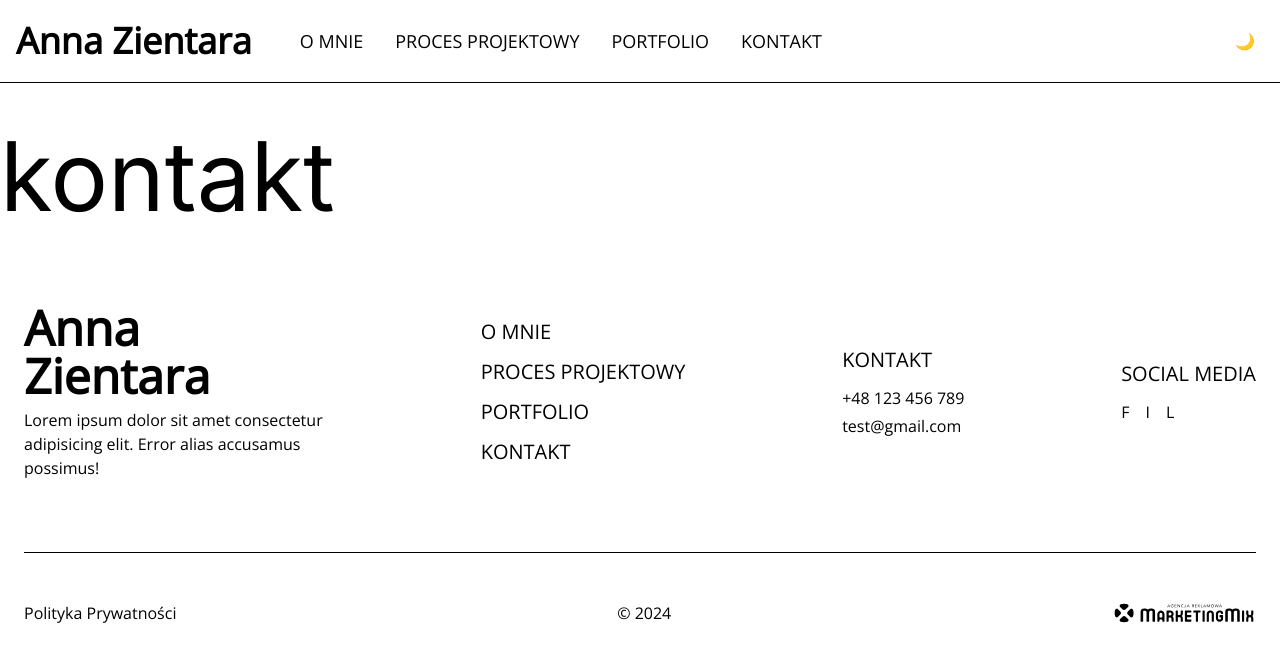
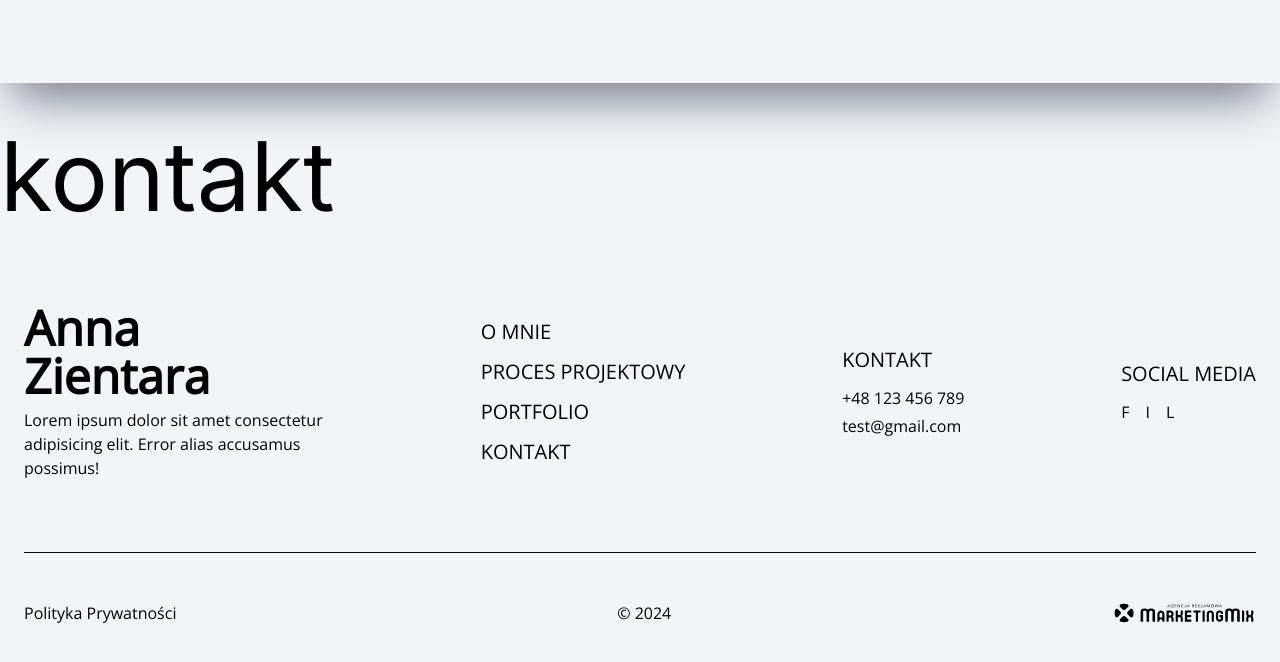
Before and after one commit to marketingMixNT/architect-portfolio, a Next.js app: page /contact in a window 1280 px wide. Shown: the top 662 px of the page. Built offline with nearby package versions, Linux system fonts and the light colour scheme.

Commit message:
finish styling navigation and home header

```diff
--- a/app/(client)/about/page.tsx
+++ b/app/(client)/about/page.tsx
@@ -1,5 +1,5 @@
+import Header from '@/app/components/Header'
 import type { Metadata } from 'next'
-import Navbar from '@/app/components/nav/Navbar'
 
 export const metadata: Metadata = {
 	title: 'O mnie | Anna Zientara',
@@ -9,9 +9,7 @@ export const metadata: Metadata = {
 export default function About() {
 	return (
 		<>
-			<header className=''>
-				<Navbar/>
-			</header>
+			<Header />
 
 			<main className='mt-32'>
 				<p className='font-heading text-8xl'>o mnie</p>
--- a/app/(client)/layout.tsx
+++ b/app/(client)/layout.tsx
@@ -11,9 +11,9 @@ export default function RootLayout({
 	children: React.ReactNode
 }>) {
 	return (
-		<html lang='pl' className=''>
+		<html lang='pl' className='scroll-smooth scroll-p-20'>
 			<body
-				className={`${font_heading} ${font_text}  font-text bg-bgLight-400 dark:bg-bgDark-400 selection:bg-ownPink-600 scroll-smooth duration-300`}>
+				className={`${font_heading} ${font_text}  font-text bg-bgLight-400 dark:bg-bgDark-400 selection:bg-ownPink-600  duration-300`}>
 				<Provider>
 					{children}
 					<Footer />
--- a/app/components/BaseLink.tsx
+++ b/app/components/BaseLink.tsx
@@ -2,10 +2,14 @@ import React from 'react'
 import Link from 'next/link'
 import { ArrowRight } from 'lucide-react'
 
+
 const BaseLink = (props:{href:string, children:React.ReactNode, className?:string}) => {
+
+	const linkHover = `relative w-fit  after:block after:content-[''] after:absolute after:bottom-0 after:h-[1px]  after:w-[75%] after:scale-x-0 after:hover:scale-x-100 after:transition after:duration-300 after:origin-left after:bg-fontDark dark:after:bg-fontLight`
+
 	return (
-		<Link href={props.href} className={`text-xl uppercase flex  items-center gap-2 group ${props.className}`}>
-			{props.children} <ArrowRight className='w-4 group-hover:translate-x-2 duration-300' />
+		<Link href={props.href} className={`text-xl uppercase flex items-center gap-2 group ${props.className}  ${linkHover}  `}>
+			{props.children} <ArrowRight className={`w-4 group-hover:translate-x-2 duration-300 `} />
 		</Link>
 	)
 }
--- /dev/null
+++ b/app/components/Header.tsx
@@ -0,0 +1,18 @@
+import React from 'react'
+import Navbar from './nav/Navbar'
+
+const Header = () => {
+	return (
+		<header className=" w-full h-[50vh] bg-[url('/assets/hero--mobile.webp')] sm:bg-[url('/assets/hero.webp')] bg-center bg-cover bg-no-repeat sm:bg-fixed bg-blend-multiply bg-gray-500 flex justify-center items-center relative">
+			<Navbar />
+
+            <h1 className='text-7xl sm:text-9xl text-fontLight'>O mnie</h1>
+
+
+
+
+		</header>
+	)
+}
+
+export default Header
--- /dev/null
+++ b/app/components/home/Header.tsx
@@ -0,0 +1,34 @@
+import React from 'react'
+import Link from 'next/link'
+
+import { CircleArrowDown } from 'lucide-react'
+
+import Navbar from '@/app/components/nav/Navbar'
+import BaseLink from '@/app/components/BaseLink'
+const Header = () => {
+	return (
+		<header className="relative flex justify-center items-center  w-full h-screen bg-[url('/assets/hero--mobile.webp')] sm:bg-[url('/assets/hero.webp')] bg-center bg-cover bg-no-repeat sm:bg-fixed bg-blend-multiply bg-gray-400 text-fontLight">
+			<Navbar />
+
+			<div className=' flex flex-col md:flex-row justify-between gap-12 sm:gap-0 sm:h-[70%] 2xl:h-[60%] w-[90%] '>
+				<div className='xl:w-1/3'>
+					<h1 className='text-7xl sm:text-9xl'>Interior Design Studio</h1>
+				</div>
+				<div className='flex flex-col gap-6 justify-end items-end pl-20 sm:pl-0  xl:w-1/3 2xl:w-1/4  text-end'>
+					<p className='text-xl sm:text-2xl'>
+						Lorem ipsum dolor sit amet consectetur adipisicing elit. Nam nesciunt accusamus voluptatem?
+					</p>
+					<BaseLink href='/portfolio' className='after:bg-white '>
+						Sprawdź
+					</BaseLink>
+				</div>
+			</div>
+
+			<Link href='/#o-mnie'>
+				<CircleArrowDown className='absolute bottom-4 sm:bottom-12 left-1/2 -translate-x-1//2 sm:left-[4.6rem] w-12 h-12 animate-pulse' />
+			</Link>
+		</header>
+	)
+}
+
+export default Header
--- a/app/components/nav/NavLink.tsx
+++ b/app/components/nav/NavLink.tsx
@@ -1,13 +1,31 @@
 import Link from 'next/link'
+
 import { usePathname } from 'next/navigation'
 
-const NavLink = (props: { link: { href: string; label: string },onClick?: () => void }) => {
+const NavLink = (props: {
+	link: { href: string; label: string }
+	onClick?: () => void
+	isScrolled?: boolean
+	mobile?: boolean
+}) => {
+	const linkHover = `relative w-fit block after:block after:content-[''] after:absolute after:h-[1px]  after:w-[75%] after:scale-x-0 after:hover:scale-x-100 after:transition after:duration-300 after:origin-left ${
+		props.isScrolled ? ' after:bg-secondary-400 dark:after:bg-primary-400 ' : 'after:bg-primary-400 '
+	}
+		${props.mobile ? ' after:bg-fontDark dark:after:bg-fontLight' : ''} `
+
+	const actionLink = `relative w-fit block after:block after:content-[''] after:absolute after:h-[1px]  after:w-[75%]  after:scale-x-100 after:transition after:duration-300 after:origin-left`
+
 	const pathname = usePathname()
 
 	return (
 		<li>
-			<Link onClick={props.onClick}  href={props.link.href} className={`text-2xl lg:text-lg uppercase ${linkHover} ${
-				pathname === props.link.href ? 'text-yellow-400 ' : ''}`}>
+			<Link
+				onClick={props.onClick}
+				href={props.link.href}
+				className={`text-2xl lg:text-base uppercase
+					${props.isScrolled ? ' text-fontDark dark:text-fontLight' : ''}
+					${props.mobile ? ' text-fontDark dark:text-fontLight' : ''}
+					${linkHover} ${pathname === props.link.href ? actionLink : ''}`}>
 				{props.link.label}
 			</Link>
 		</li>
@@ -15,5 +33,3 @@ const NavLink = (props: { link: { href: string; label: string },onClick?: () =>
 }
 
 export default NavLink
-
-const linkHover = `relative w-fit block after:block after:content-[''] after:absolute after:h-[1px] after:bg-secondary-400 dark:after:bg-primary-400 after:w-[75%] after:scale-x-0 after:hover:scale-x-100 after:transition after:duration-300 after:origin-left`
--- a/app/components/nav/Navbar.tsx
+++ b/app/components/nav/Navbar.tsx
@@ -1,11 +1,13 @@
 'use client'
 
+import { useState, useEffect } from 'react'
 import Link from 'next/link'
-import ThemeToggler from './ThemeToggler'
-import NavLink from './NavLink'
+
 import { Sling as Hamburger } from 'hamburger-react'
-import { useState, useEffect } from 'react'
-import MobileMenu from './MobileMenu'
+
+import NavLink from '@/app/components/nav/NavLink'
+import ThemeToggler from '@/app/components/nav/ThemeToggler'
+import MobileMenu from '@/app/components/nav/MobileMenu'
 
 const navLinks = [
 	{ href: '/o-mnie', label: 'O mnie' },
@@ -40,24 +42,35 @@ const Navbar = () => {
 
 	return (
 		<>
-			<nav className={` fixed top-0 left-0 right-0 z-50 transition-all ${isScrolled ? 'bg-white dark:bg-black' : ''}`}>
+			<nav
+				className={` fixed top-0 left-0 right-0  text-fontLight   shadow-2xl shadow-gray-500 dark:shadow-gray-800 transition-all z-50 ${
+					isScrolled ? 'bg-primary-600 dark:bg-secondary-400' : ''
+				}`}>
 				{/* CONTAINER */}
-				<div className={`max-w-[1800px] mx-auto flex justify-between items-center  px-1 sm:px-4 py-3 lg:py-5 border-b  ${!isScrolled ? ' border-secondary-400 dark:border-primary-400' : 'border-primary-400 dark:border-secondary-400'}`}>
+				<div
+					className={`max-w-[1800px] mx-auto flex justify-between items-center  px-4 py-3 lg:py-5 border-b  ${
+						!isScrolled ? ' border-primary-400 ' : 'border-primary-600 dark:border-secondary-400'
+					}`}>
+					{/* links */}
 					<div className='flex'>
-						<Link href='/' className='text-3xl sm:text-4xl font-semibold mr-12'>
+						<Link
+							href='/'
+							className={`mr-12 text-3xl sm:text-4xl font-semibold  ${
+								isScrolled ? 'text-fontDark dark:text-fontLight' : ''
+							}`}>
 							Anna Zientara
 						</Link>
 
 						<ul className='hidden lg:flex justify-center items-center gap-8'>
 							{navLinks.map((link, index) => (
-								<NavLink key={index} link={link} />
+								<NavLink key={index} link={link} isScrolled={isScrolled} />
 							))}
 						</ul>
 					</div>
-
+					{/* themeToggler & hamburger */}
 					<div className='flex gap-4'>
-						<ThemeToggler className='hidden lg:block' />
-						<div className='lg:hidden'>
+						<ThemeToggler className='hidden lg:block' isScrolled={isScrolled} />
+						<div className={`lg:hidden ${isScrolled ? 'text-fontDark dark:text-fontLight' : ''}`}>
 							<Hamburger toggled={isOpen} toggle={setOpen} distance='sm' label='Otwórz menu' />
 						</div>
 					</div>
--- a/app/components/nav/ThemeToggler.tsx
+++ b/app/components/nav/ThemeToggler.tsx
@@ -1,21 +1,68 @@
+// 'use client'
+
+// import React, { useEffect, useState } from 'react'
+// import { useTheme } from 'next-themes'
+
+// import { Sun, Moon } from 'lucide-react'
+
+// const ThemeToggler = (props: { className?: string; isScrolled?: boolean }) => {
+// 	const [mounted, setMounted] = useState(false)
+// 	const { theme, setTheme } = useTheme()
+
+// 	useEffect(() => setMounted(true), [])
+
+// 	if (!mounted) return null
+
+// 	return (
+// 		<button
+// 			className={`p-2 border border-transparent rounded-lg hover:bg-gray-200 hover:bg-opacity-10 duration-500  ${
+// 				props.className
+// 			} ${props.isScrolled ? 'hover:border-fontDark dark:hover:border-fontLight' : 'hover:border-fontLight'}  `}
+// 			onClick={() => setTheme(theme === 'dark' ? 'light' : 'dark')}>
+// 			{theme === 'dark' ? (
+// 				<Sun className='dark:text-fontLight' />
+// 			) : (
+// 				<Moon
+// 					className={`text-fontDark  ${props.isScrolled ? 'text-fontDark dark:text-fontLight' : 'lg:text-fontLight'}`}
+// 				/>
+// 			)}
+// 		</button>
+// 	)
+// }
+
+// export default ThemeToggler
+
 'use client'
 
 import React, { useEffect, useState } from 'react'
 import { useTheme } from 'next-themes'
 
-const ThemeToggler = (props: { className?: string }) => {
+import { Sun, Moon } from 'lucide-react'
+
+const ThemeToggler = (props: { className?: string; isScrolled?: boolean }) => {
   const [mounted, setMounted] = useState(false)
-	const { theme, setTheme } = useTheme()
+  const { theme, setTheme, resolvedTheme } = useTheme()
 
-	useEffect(() => setMounted(true), [])
+  useEffect(() => {
+    setMounted(true)
+  }, [])
 
   if (!mounted) return null
 
   return (
     <button
-			className={`border border-transparent hover:border-black p-2 rounded-lg hover:bg-gray-200 hover:bg-opacity-10 duration-500 ${props.className}`}
-			onClick={() => setTheme(theme === 'dark' ? 'light' : 'dark')}>
-			{theme === 'dark' ? '🌞' : '🌙'}
+      className={`p-2 border border-transparent rounded-lg hover:bg-gray-200 hover:bg-opacity-10 duration-500  ${
+        props.className
+      } ${props.isScrolled ? 'hover:border-fontDark dark:hover:border-fontLight' : 'hover:border-fontLight'}  `}
+      onClick={() => setTheme(theme === 'dark' || resolvedTheme === 'dark' ? 'light' : 'dark')}
+    >
+      {theme === 'dark' || resolvedTheme === 'dark' ? (
+        <Sun className='dark:text-fontLight' />
+      ) : (
+        <Moon
+          className={`text-fontDark  ${props.isScrolled ? 'text-fontDark dark:text-fontLight' : 'lg:text-fontLight'}`}
+        />
+      )}
     </button>
   )
 }
--- a/tailwind.config.ts
+++ b/tailwind.config.ts
@@ -20,22 +20,27 @@ const config: Config = {
 			},
 			colors: {
 				primary: {
-					400: '#ffffff',
+					400: '#f3f4f6',
+					600: '#d1d5db',
+					800: '#9ca3af',
 				},
 				secondary: {
-					400: '#000000',
+					100: '#3f3f46',
+					200: '#27272a',
+					300: '#18181b',
+					400: '#09090b',
 				},
 				accent: {
 					400: '#333',
 				},
-				fontDark: '#0f181f',
-				fontLight: '#faf7f3',
+				fontDark: '#333',
+				fontLight: '#f3f4f6',
 
 				bgLight: {
-					400: '#ffffff',
+					400: '#f3f4f6',
 				},
 				bgDark: {
-					400: '#000000',
+					400: '#09090b',
 				},
 			},
 		},
```
Also changed, not shown: app/(client)/page.tsx (+4 -20 lines), app/components/nav/MobileMenu.tsx (+25 -17 lines). Lines whose indentation alone changed are shown as unchanged.
